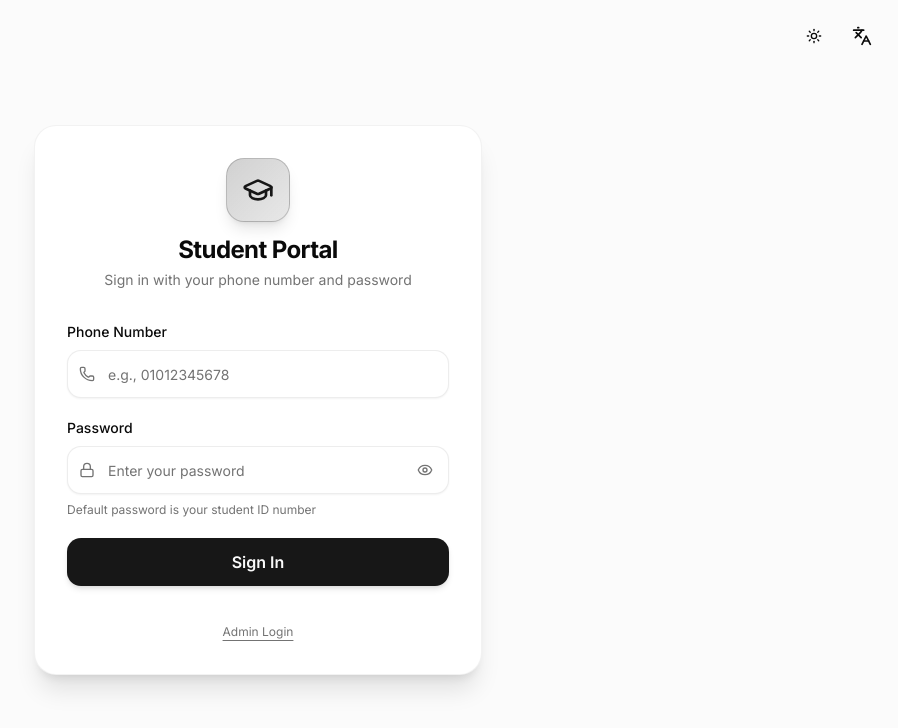
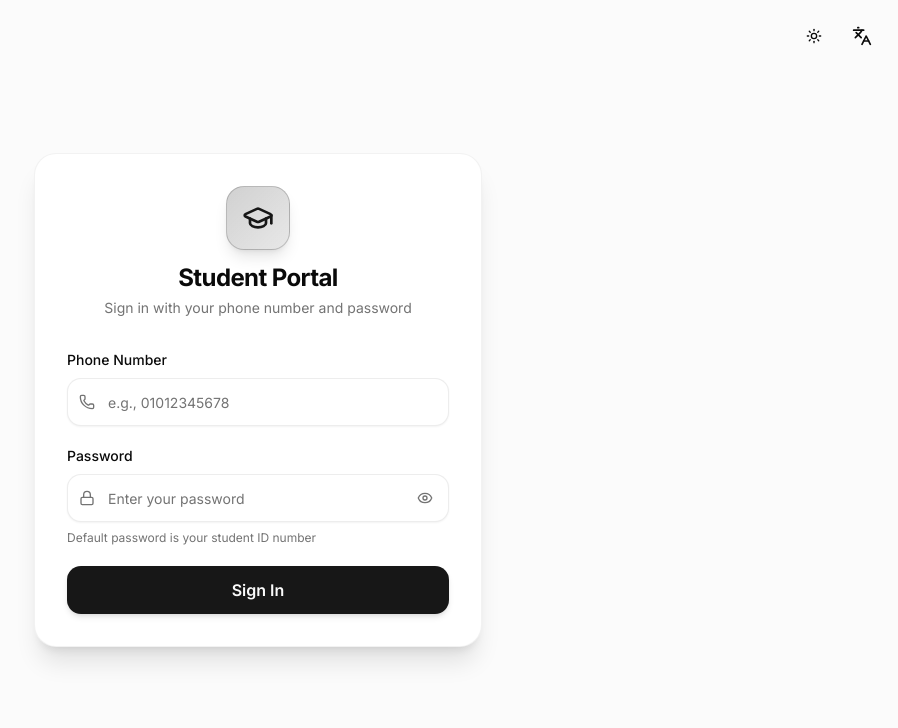
Before and after one commit to moohamed154/attendance-system, a Next.js app: page /student/login in a window 1280 px wide. Shown: the top 728 px of the page, without its empty margins (382-1280 px from the left). Built offline with nearby package versions, Linux system fonts and the light colour scheme; no server answers.

Commit message:
chore: remove admin login link from student portal

```diff
--- a/components/student/StudentLoginForm.tsx
+++ b/components/student/StudentLoginForm.tsx
@@ -128,15 +128,6 @@ export function StudentLoginForm({ dict, locale }: StudentLoginFormProps) {
         </Button>
       </form>
 
-      {/* Footer link */}
-      <div className="text-center">
-        <Link
-          href="/login"
-          className="text-xs text-muted-foreground hover:text-foreground transition-colors underline underline-offset-4"
-        >
-          {t.adminLogin || 'Admin Login'}
-        </Link>
-      </div>
     </div>
   );
 }
```
